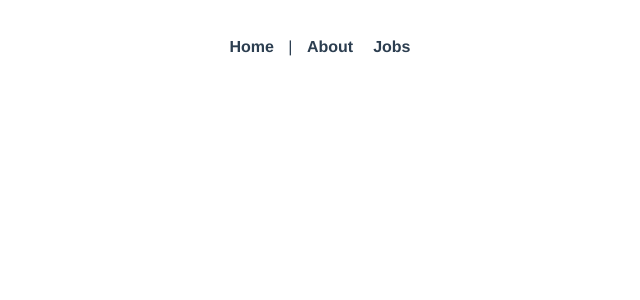
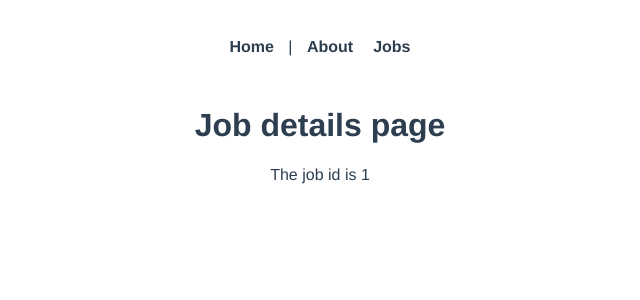
Before and after one commit to PeppermintBoy/Vue.js-Basics, a Vue app in the folder vue-router-basics/: page /jobs/1 in a window 1280 px wide. Before the commit this address had no page. Shown: the top 300 px of the page, without its empty margins (320-960 px from the left). Built offline with nearby package versions, Linux system fonts and the light colour scheme.

Commit message:
Learned router parameters

```diff
--- a/vue-router-basics/src/router/index.js
+++ b/vue-router-basics/src/router/index.js
@@ -3,6 +3,7 @@
 import Home from '../views/Home.vue';
 import About from '../views/About.vue';
 import Jobs from '../views/Jobs/Jobs.vue';
+import JobDetails from '../views/Jobs/JobDetails.vue';
 
 const routes = [
 	{
@@ -21,6 +22,12 @@
 		name: 'Jobs',
 		component: Jobs,
 	},
+	{
+		// /:id is a route parameter
+		path: '/jobs/:id',
+		name: 'jobDetails',
+		component: JobDetails,
+	},
 ];
 
 const router = createRouter({
--- /dev/null
+++ b/vue-router-basics/src/views/Jobs/JobDetails.vue
@@ -0,0 +1,17 @@
+<template>
+	<h1>Job details page</h1>
+	<!-- calls the parameter of current route. (doesnt need to be "id") -->
+	<p>The job id is {{ id }}</p>
+</template>
+
+<script>
+export default {
+	data() {
+		return {
+			id: this.$route.params.id,
+		};
+	},
+};
+</script>
+
+<style></style>
```
Also changed, not shown: vue-router-basics/src/views/Jobs/JobsDetails.vue (deleted).
